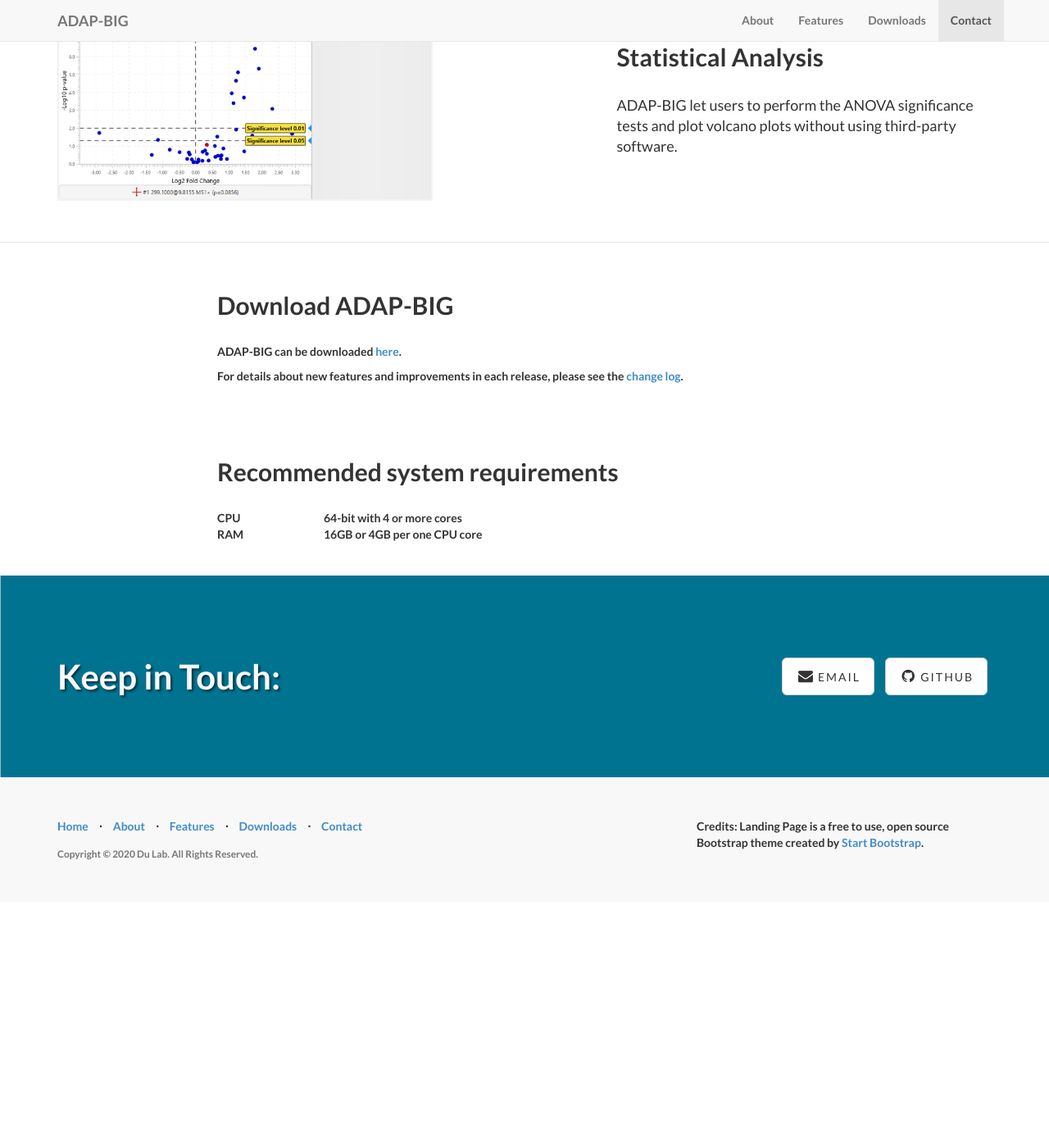
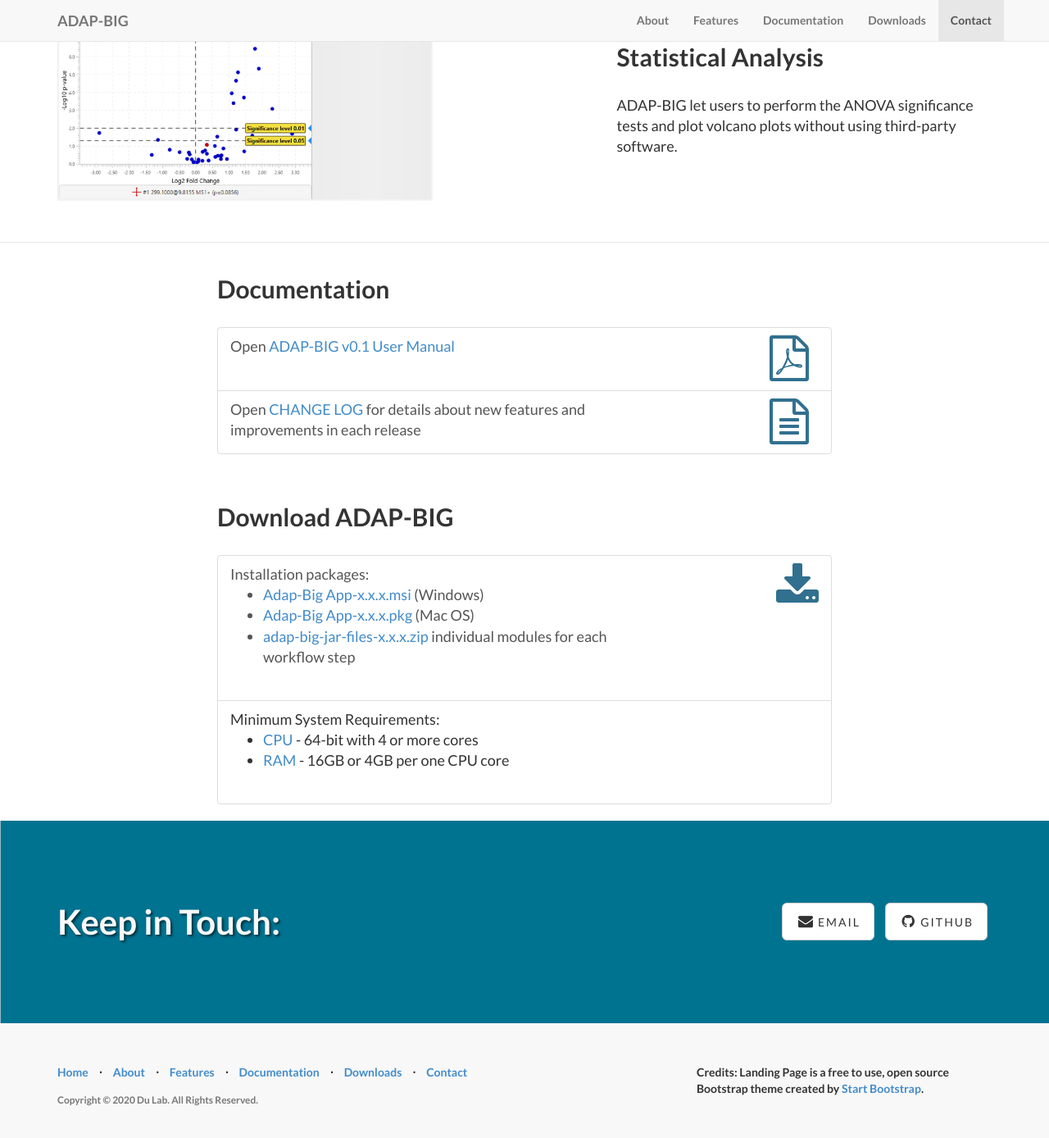
Before and after one commit to ADAP-BIG/adap-big.github.io, a Jekyll site: the page built from docs/index.html, in a window 1280 px wide and 1400 px high, scrolled down 2008 px. Shown: the top 1388 px of the window at 82% size. Built offline with Jekyll 4.4.1, drawn with Linux system fonts in a browser that asks for light colours; before the commit the page ends 3108 px from its top, so only the background shows below that.

Commit message:
Add links to Documentation and Install packages

```diff
--- /dev/null
+++ b/docs/_includes/documentation.html
@@ -0,0 +1,33 @@
+    <!-- About Section -->
+    <section id="documentation" class="container content-section">
+        <div class="row">
+            <div class="col-lg-8 col-lg-offset-2">
+              <br/>
+              <h2 class="section-heading">Documentation</h2>
+              <div class="list-group">
+                <a href="img/user-manual.pdf" target="_blank"
+                  class="list-group-item list-group-item-action list-group-item-light">
+                  <div class="row">
+                    <div class="col col-sm-8">
+                      <span class="lead">Open <span class="text-primary">ADAP-BIG v0.1 User Manual</span></span>
+                    </div>
+                    <div class="col col-sm-4">
+                      <span class="text-info pull-right"><i class="fa fa-file-pdf-o fa-4x fa-fw"></i></span>
+                    </div>
+                  </div>
+                </a>
+                <a href="https://github.com/ADAP-BIG/adap-big/blob/master/CHANGELOG.md" target="_blank"
+                  class="list-group-item list-group-item-action list-group-item-light">
+                  <div class="row">
+                    <div class="col col-sm-8">
+                      <span class="lead">Open <span class="text-primary">CHANGE LOG</span> for details about new features and improvements in each release</span>
+                    </div>
+                    <div class="col col-sm-4">
+                      <span class="text-info pull-right"><i class="fa fa-file-text-o fa-4x fa-fw"></i></span>
+                    </div>
+                  </div>
+                </a>
+              </div>
+            </div>
+        </div>
+    </section>
--- a/docs/_includes/download.html
+++ b/docs/_includes/download.html
@@ -2,27 +2,37 @@
     <section id="download" class="container content-section">
         <div class="row">
             <div class="col-lg-8 col-lg-offset-2">
-              <br/><br/>
-              <h2>Download ADAP-BIG</h2>
               <br/>
-                <p>ADAP-BIG can be downloaded <a href="#" target="_blank">here</a>.</p>
-                <p>For details about new features and improvements in each
-                  release, please see the <a href="https://github.com/ADAP-BIG/adap-big/blob/master/CHANGELOG.md" target="_blank">change log</a>.</p>
-                <br/>
+              <h2 class="section-heading">Download ADAP-BIG</h2>
+              <div class="list-group">
+                <a href="https://github.com/ADAP-BIG/adap-big.github.io/releases" target="_blank"
+                  class="list-group-item list-group-item-action list-group-item-light">
+                  <div class="row">
+                    <div class="col-sm-8 lead">
+                      Installation packages:
+                      <ul>
+                        <li><span class="text-primary">Adap-Big App-x.x.x.msi</span> (Windows)</li>
+                        <li><span class="text-primary">Adap-Big App-x.x.x.pkg</span> (Mac OS)</li>
+                        <li><span class="text-primary">adap-big-jar-files-x.x.x.zip</span> individual modules for each workflow step</li>
+                      </ul>
+                    </div>
+                    <div class="col-sm-4">
+                      <span class="text-info pull-right"><i class="fa fa-download fa-4x fx-fw"></i></span>
+                    </div>
+                  </div>
+                </a>
+                <div class="list-group-item list-group-item-action list-group-item-light">
+                  <div class="row">
+                    <div class="col-sm-8 lead">
+                      Minimum System Requirements:
+                      <ul>
+                        <li><span class="text-primary">CPU</span> - 64-bit with 4 or more cores</li>
+                        <li><span class="text-primary">RAM</span> - 16GB or 4GB per one CPU core</li>
+                      </ul>
+                    </div>
+                  </div>
+                </div>
               </div>
-        </div>
-        <div class="row">
-          <div class="col-lg-8 col-lg-offset-2">
-            <br/><br/>
-            <h2>Recommended system requirements</h2>
-            <br/>
-            <dl class="row">
-              <dt class="col-sm-2">CPU</dt>
-              <dd class="col-sm-10">64-bit with 4 or more cores</dd>
-              <dt class="col-sm-2">RAM</dt>
-              <dt class="col-sm-10">16GB or 4GB per one CPU core</dt>
-            </dl>
-            <br/>
-          </div>
+            </div>
         </div>
     </section>
--- a/docs/_includes/footer.html
+++ b/docs/_includes/footer.html
@@ -17,6 +17,10 @@
                     </li>
                     <li class="footer-menu-divider">&sdot;</li>
                     <li>
+                        <a href="#documentation">Documentation</a>
+                    </li>
+                    <li class="footer-menu-divider">&sdot;</li>
+                    <li>
                         <a href="#download">Downloads</a>
                     </li>
                     <li class="footer-menu-divider">&sdot;</li>
--- a/docs/_includes/header.html
+++ b/docs/_includes/header.html
@@ -19,6 +19,9 @@
                 </li>
                 <li>
                     <a class="page-scroll" href="#services">Features</a>
+                </li>
+                <li>
+                    <a class="page-scroll" href="#documentation">Documentation</a>
                 </li>
                 <li>
                     <a class="page-scroll" href="#download">Downloads</a>
--- a/docs/_layouts/default.html
+++ b/docs/_layouts/default.html
@@ -6,6 +6,7 @@
 		{% include header.html %}
 		{% include about.html %}
 		{% include page_content.html %}
+		{% include documentation.html %}
 		{% include download.html %}
 		{% include contact.html %}
 		{% include footer.html %}
```
Also changed, not shown: CHANGELOG.md (added), docs/img/services/adap-big.png, 1 other file.
